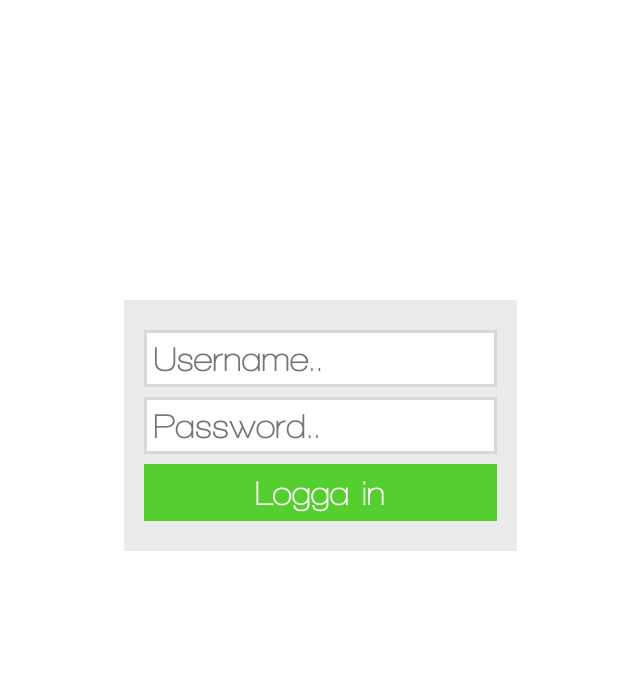
After one commit to jomla97/mathandel, a PHP site: page /templates/login-page.php in a window 1280 px wide. The commit adds this page. Shown: the top 700 px of the page, without its empty margins (320-960 px from the left). Run offline with PHP 8.4, Linux system fonts and the light colour scheme.

Commit message:
designat inloggningssidan och påbörjat den grundläggande funktionaliteten bakom inloggningen

```diff
--- a/index.php
+++ b/index.php
@@ -40,6 +40,10 @@
       require "templates/login-page.php";
   }
 
+  else if($page == 'admin'){
+
+  }
+
   else{
     require "templates/startpage.php";
   }
--- a/stylesheets/header.css
+++ b/stylesheets/header.css
@@ -60,7 +60,7 @@ a{
 	position: absolute;
 	left: 50%;
 	display: inline-block;
-	margin-left: -235px;
+	margin-left: -220px;
 }
 #searchbar{
 	padding: 7px;
--- /dev/null
+++ b/stylesheets/login.css
@@ -0,0 +1,64 @@
+*{
+	margin: 0;
+	padding: 0;
+	font-family: WalkwayBold;
+}
+
+a{
+	text-decoration: none;
+}
+
+/*Walkway Semi-Bold*/
+@font-face {
+    font-family: 'WalkwaySemiBold';
+    src: url('fonts/WalkwaySemiBold.eot');
+    src: url('fonts/WalkwaySemiBold.eot') format('embedded-opentype'),
+         url('fonts/WalkwaySemiBold.woff2') format('woff2'),
+         url('fonts/WalkwaySemiBold.woff') format('woff'),
+         url('fonts/WalkwaySemiBold.ttf') format('truetype'),
+         url('fonts/WalkwaySemiBold.svg#WalkwaySemiBold') format('svg');
+}
+
+/*Walkway Bold*/
+@font-face {
+    font-family: 'WalkwayBold';
+    src: url('fonts/WalkwayBold.eot');
+    src: url('fonts/WalkwayBold.eot') format('embedded-opentype'),
+         url('fonts/WalkwayBold.woff2') format('woff2'),
+         url('fonts/WalkwayBold.woff') format('woff'),
+         url('fonts/WalkwayBold.ttf') format('truetype'),
+         url('fonts/WalkwayBold.svg#WalkwayBold') format('svg');
+}
+
+main{
+	margin: 300px auto 150px auto;
+	width: 960px;
+	padding: 0 auto;
+	background-color: white;
+    overflow: hidden;
+    text-align: center;
+}
+
+main form{
+    background-color: #EBEBEB;
+    display: inline-block;
+    padding: 20px;
+}
+
+main input{
+    display: block;
+    margin: 10px 0;
+}
+main .text-input{
+    padding: 7px;
+    font-size: 35px;
+    border: solid 3px #d7d7d7;
+}
+main .login{
+    padding: 10px 7px;
+    font-size: 35px;
+    width: 100%;
+    color: white;
+    background-color: #55ce30;
+    border: none;
+}
--- /dev/null
+++ b/templates/login-page.php
@@ -0,0 +1,15 @@
+<!DOCTYPE html>
+<html>
+	<head>
+		<link rel="stylesheet" type="text/css" href="stylesheets/login.css">
+	</head>
+	<body>
+		<main>
+			<form method="POST" action="index.php">
+				<input class="text-input" type="text" name="username" placeholder="Username..">
+				<input class="text-input" type="password" name="password" placeholder="Password..">
+				<input class="login" type="submit" value="Logga in">
+			</form>
+		</main>
+	</body>
+</html>
```
Also changed, not shown: includes/model.php (+16 -165 lines), templates/header.php (+11 -3 lines), templates/startpage.php (+6 -6 lines).
